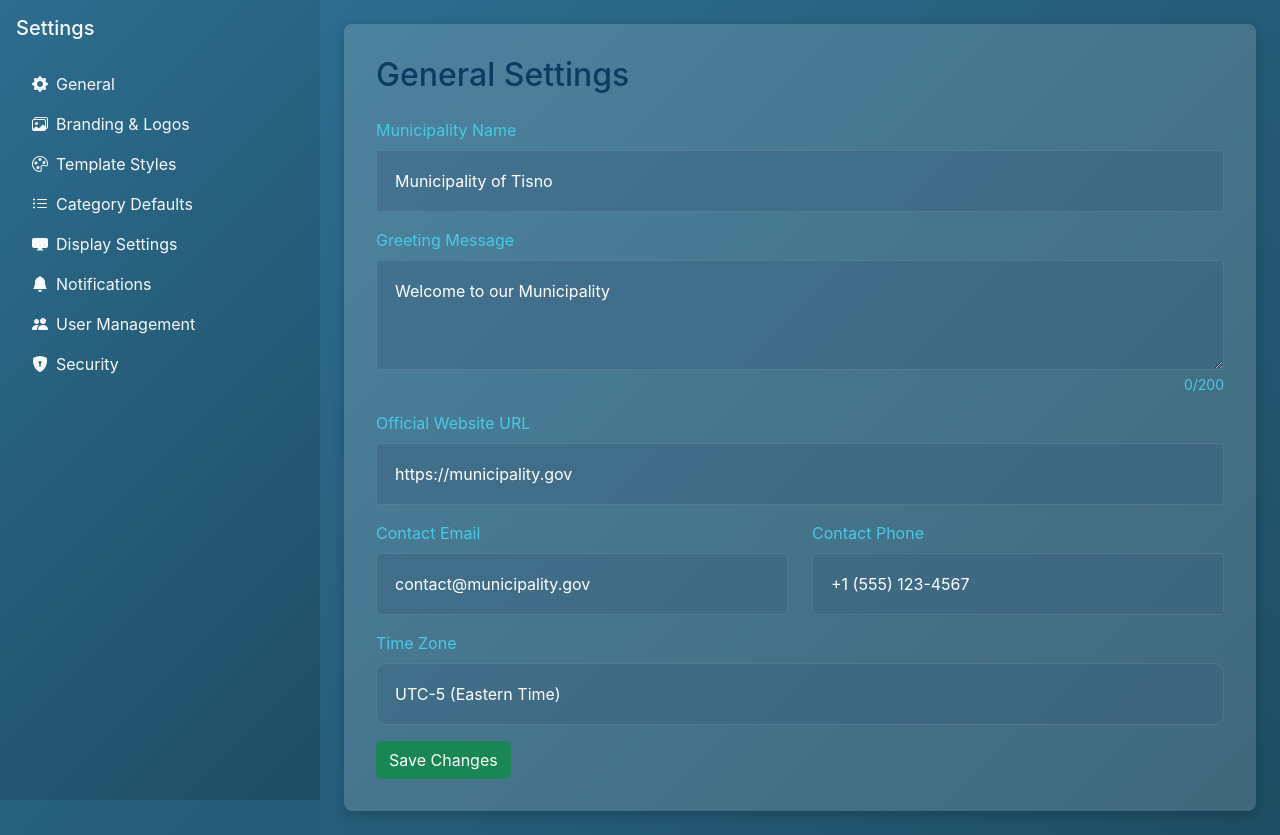
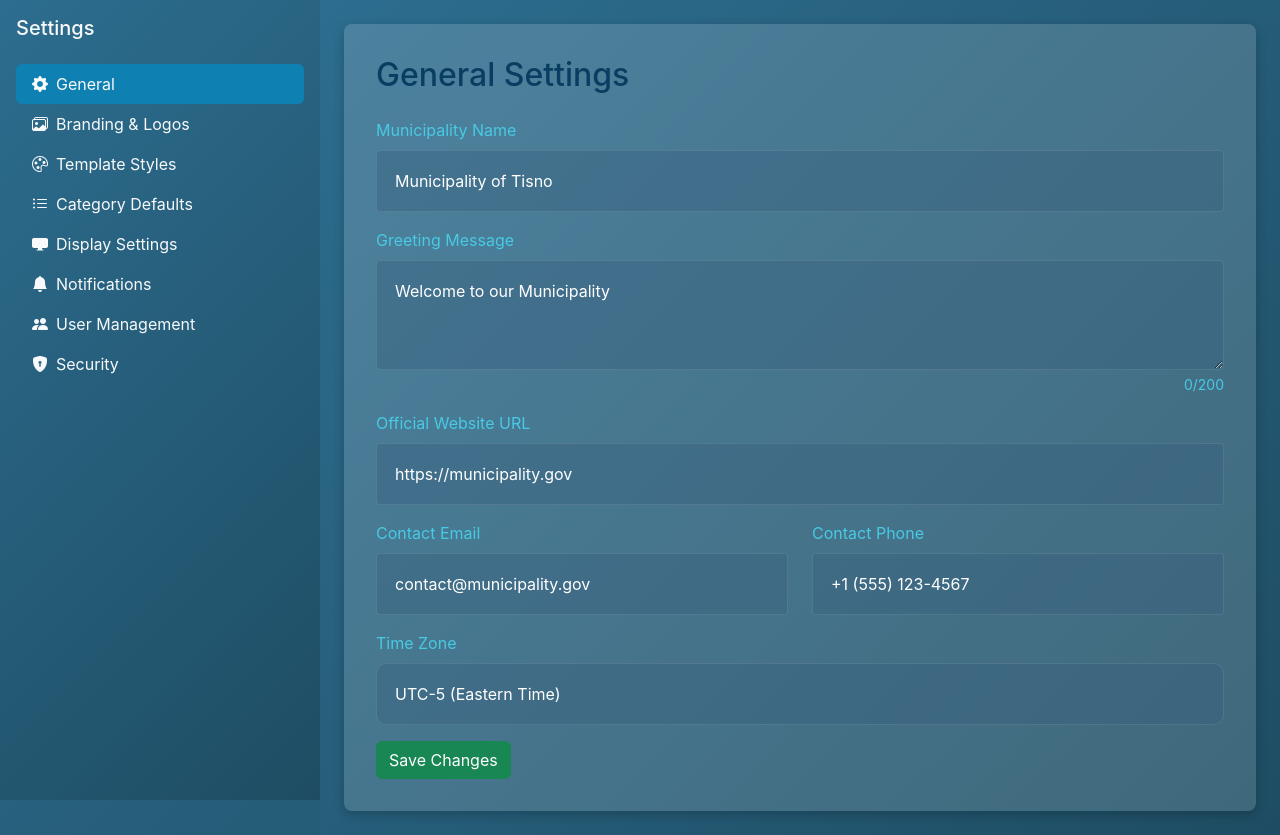
Before and after one commit to Junaid-Taqi/orator-settings, a React (Create React App) app: page / in a window 1280 px wide. Built offline with nearby package versions, Linux system fonts and the light colour scheme.

Commit message:
inital commit

```diff
--- a/src/App.js
+++ b/src/App.js
@@ -1,4 +1,4 @@
-import React from 'react';
+import React, { useState } from 'react';
 import './App.css';
 import DisplayNav from './components/DisplayNav/DisplayNav';
 
@@ -9,14 +9,12 @@ import DisplayNav from './components/DisplayNav/DisplayNav';
  * in a single CSS file (`App.css`).
  */
 function App() {
-  return (
-    <div className="App container-fluid px-0">
-      <div className="row gx-0">
-        <div className="col-12 col-md-3">
-          <DisplayNav />
-        </div>
-        <main className="col-12 col-md-9 p-4">
-          {/* sample section representing the "General" settings from screenshot */}
+  const [selectedSection, setSelectedSection] = useState('general');
+
+  const renderSection = () => {
+    switch (selectedSection) {
+      case 'general':
+        return (
           <section id="general" className="card-wrapper">
             <h2 className="mb-4">General Settings</h2>
             <form>
@@ -116,6 +114,34 @@ function App() {
               </button>
             </form>
           </section>
+        );
+      case 'branding':
+        return <section className="card-wrapper"><h2>Branding & Logos</h2><p>Placeholder content...</p></section>;
+      case 'template':
+        return <section className="card-wrapper"><h2>Template Styles</h2><p>Placeholder content...</p></section>;
+      case 'categories':
+        return <section className="card-wrapper"><h2>Category Defaults</h2><p>Placeholder content...</p></section>;
+      case 'display':
+        return <section className="card-wrapper"><h2>Display Settings</h2><p>Placeholder content...</p></section>;
+      case 'notifications':
+        return <section className="card-wrapper"><h2>Notifications</h2><p>Placeholder content...</p></section>;
+      case 'users':
+        return <section className="card-wrapper"><h2>User Management</h2><p>Placeholder content...</p></section>;
+      case 'security':
+        return <section className="card-wrapper"><h2>Security</h2><p>Placeholder content...</p></section>;
+      default:
+        return null;
+    }
+  };
+
+  return (
+    <div className="App container-fluid px-0">
+      <div className="row gx-0">
+        <div className="col-12 col-md-3">
+          <DisplayNav active={selectedSection} onSelect={setSelectedSection} />
+        </div>
+        <main className="col-12 col-md-9 p-4">
+          {renderSection()}
         </main>
       </div>
     </div>
--- a/src/components/DisplayNav/DisplayNav.js
+++ b/src/components/DisplayNav/DisplayNav.js
@@ -5,51 +5,37 @@ import React from 'react';
  * Uses Bootstrap classes for structure; colors are controlled
  * via the single shared CSS file (App.css).
  */
-const DisplayNav = () => {
+const DisplayNav = ({ active, onSelect }) => {
+  const items = [
+    { key: 'general', icon: 'gear-fill', label: 'General' },
+    { key: 'branding', icon: 'images', label: 'Branding & Logos' },
+    { key: 'template', icon: 'palette', label: 'Template Styles' },
+    { key: 'categories', icon: 'list-ul', label: 'Category Defaults' },
+    { key: 'display', icon: 'display-fill', label: 'Display Settings' },
+    { key: 'notifications', icon: 'bell-fill', label: 'Notifications' },
+    { key: 'users', icon: 'people-fill', label: 'User Management' },
+    { key: 'security', icon: 'shield-lock-fill', label: 'Security' },
+  ];
+
   return (
     <nav className="sidebar d-flex flex-column p-3">
       <h5 className="text-light mb-4">Settings</h5>
       <ul className="nav nav-pills flex-column">
-        <li className="nav-item">
-          <a href="#general" className="nav-link text-light">
-            <i className="bi bi-gear-fill"></i>General
-          </a>
-        </li>
-        <li className="nav-item">
-          <a href="#branding" className="nav-link text-light">
-            <i className="bi bi-images"></i>Branding &amp; Logos
-          </a>
-        </li>
-        <li className="nav-item">
-          <a href="#template" className="nav-link text-light">
-            <i className="bi bi-palette"></i>Template Styles
-          </a>
-        </li>
-        <li className="nav-item">
-          <a href="#categories" className="nav-link text-light">
-            <i className="bi bi-list-ul"></i>Category Defaults
-          </a>
-        </li>
-        <li className="nav-item">
-          <a href="#display" className="nav-link text-light">
-            <i className="bi bi-display-fill"></i>Display Settings
-          </a>
-        </li>
-        <li className="nav-item">
-          <a href="#notifications" className="nav-link text-light">
-            <i className="bi bi-bell-fill"></i>Notifications
-          </a>
-        </li>
-        <li className="nav-item">
-          <a href="#users" className="nav-link text-light">
-            <i className="bi bi-people-fill"></i>User Management
-          </a>
-        </li>
-        <li className="nav-item">
-          <a href="#security" className="nav-link text-light">
-            <i className="bi bi-shield-lock-fill"></i>Security
-          </a>
-        </li>
+        {items.map(item => (
+          <li className="nav-item" key={item.key}>
+            <a
+              href="#"
+              className={`nav-link text-light ${active === item.key ? 'active' : ''}`}
+              onClick={e => {
+                e.preventDefault();
+                onSelect(item.key);
+              }}
+            >
+              <i className={`bi bi-${item.icon}`}></i>
+              {item.label}
+            </a>
+          </li>
+        ))}
       </ul>
     </nav>
   );
```
